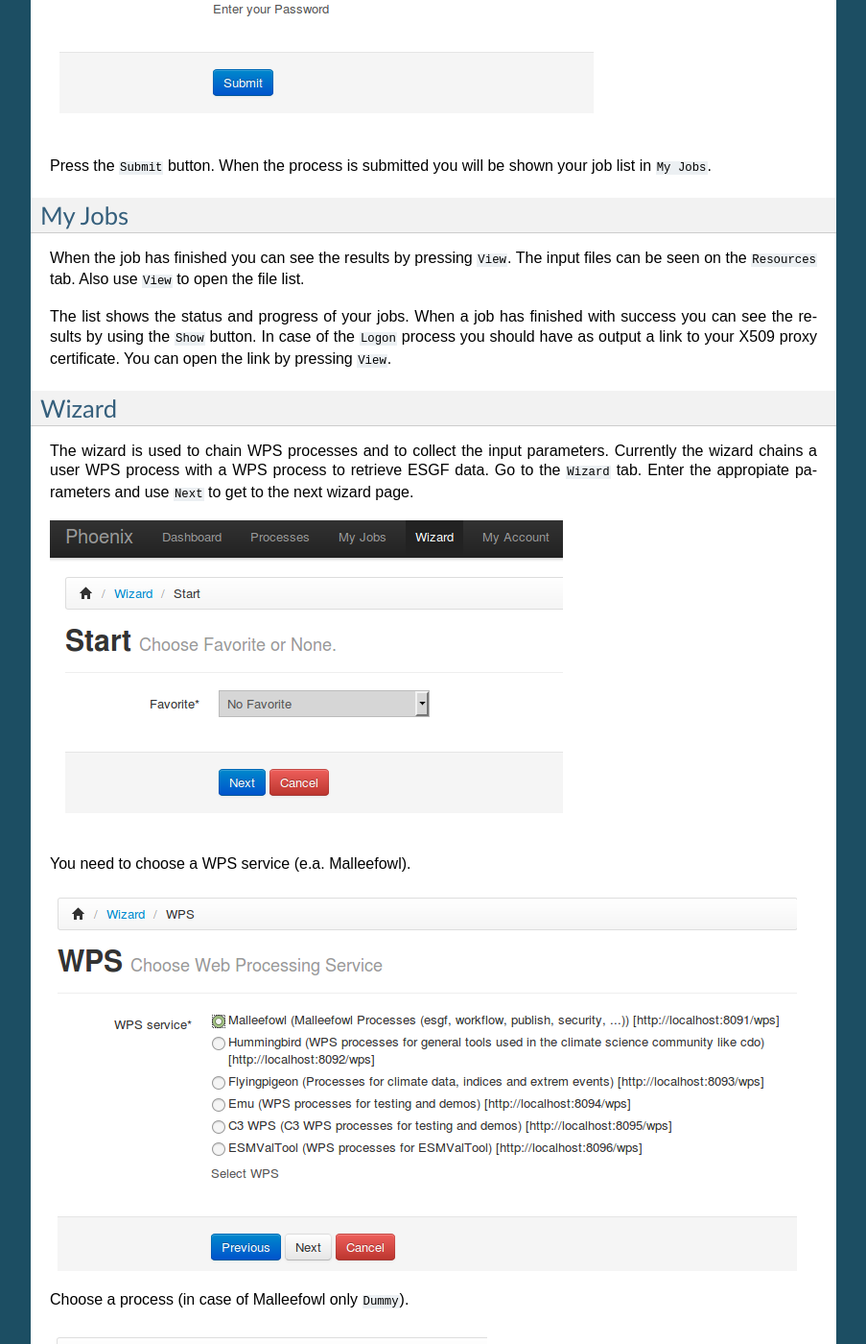
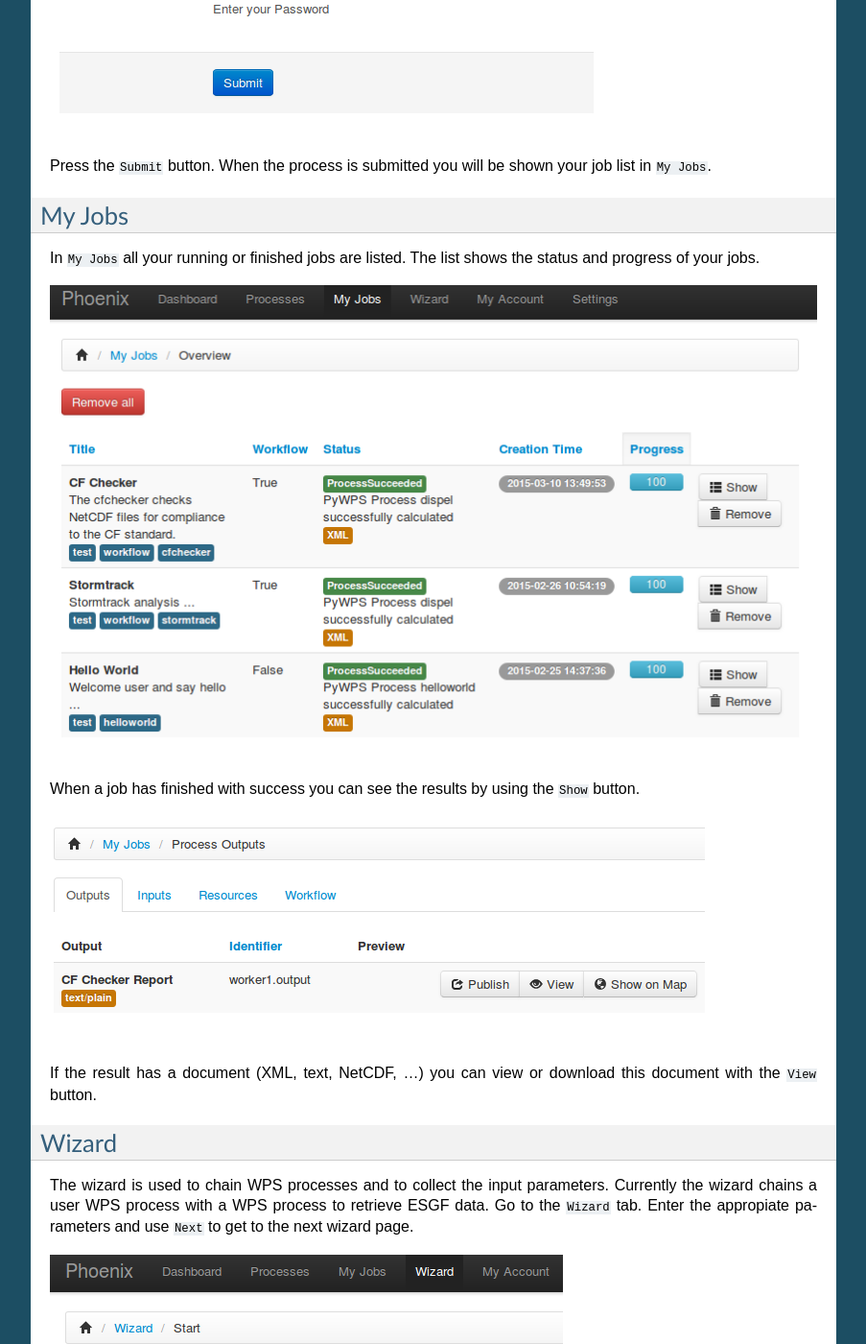
Before and after one commit to bird-house/pyramid-phoenix, a Sphinx documentation site: the page built from docs/source/user_guide.rst, in a window 1280 px wide and 1400 px high, scrolled down 3103 px. Shown: the whole window at 96% size, without its empty margins (198-1101 px from the left). Built offline with Sphinx 7.4.7, drawn with Linux system fonts in a browser that asks for light colours.

Commit message:
update user guide myjobs

```diff
--- a/docs/source/user_guide.rst
+++ b/docs/source/user_guide.rst
@@ -60,15 +60,16 @@
 My Jobs
 -------
 
-When the job has finished you can see the results by pressing ``View``. The input files
-can be seen on the ``Resources`` tab. Also use ``View`` to open the file list.
+In ``My Jobs`` all your running or finished jobs are listed.
+The list shows the status and progress of your jobs.
 
-The list shows the
-status and progress of your jobs. When a job has finished with success
-you can see the results by using the ``Show`` button. In case of the
-``Logon`` process you should have as output a link to your X509 proxy
-certificate. You can open the link by pressing ``View``.
+.. image:: _images/myjobs.png
 
+When a job has finished with success you can see the results by using the ``Show`` button.
+
+.. image:: _images/myjobs_output.png
+
+If the result has a document (XML, text, NetCDF, ...) you can view or download this document with the ``View`` button.
 
 Wizard
 ------
```
Also changed, not shown: docs/source/_images/myjobs.png, docs/source/_images/myjobs_output.png (added).
